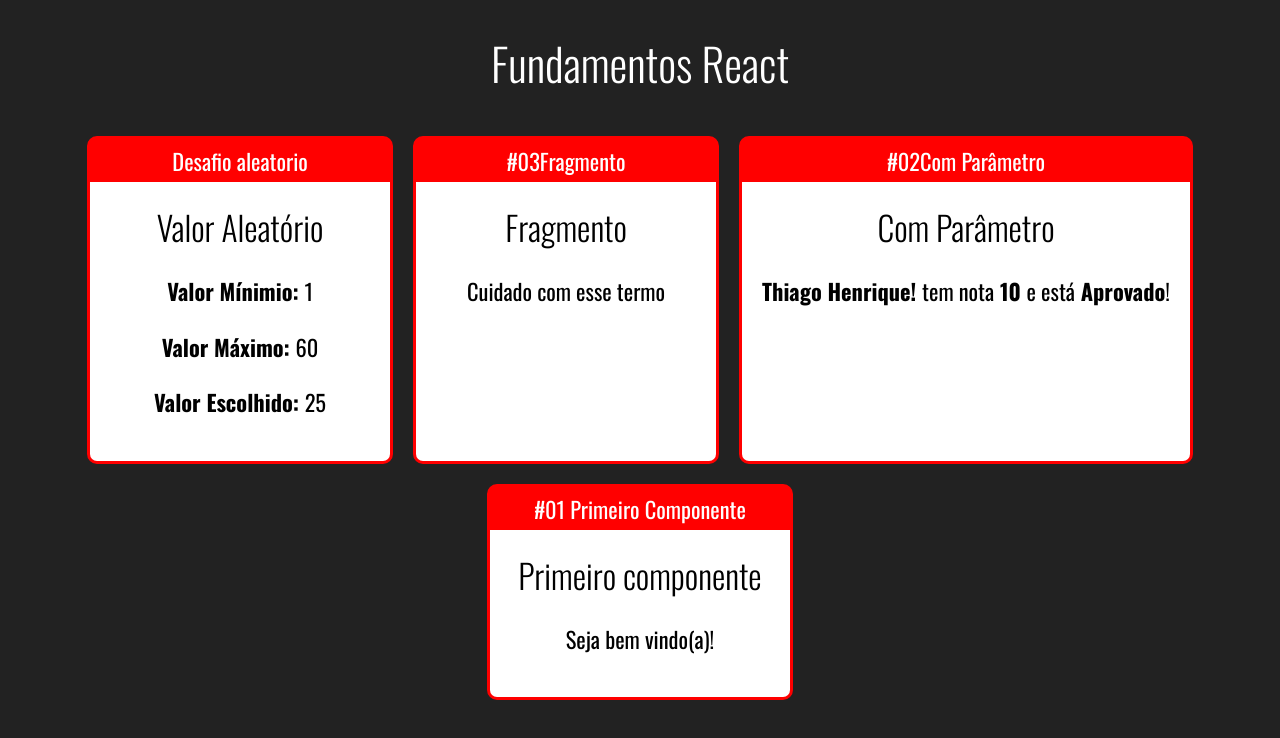
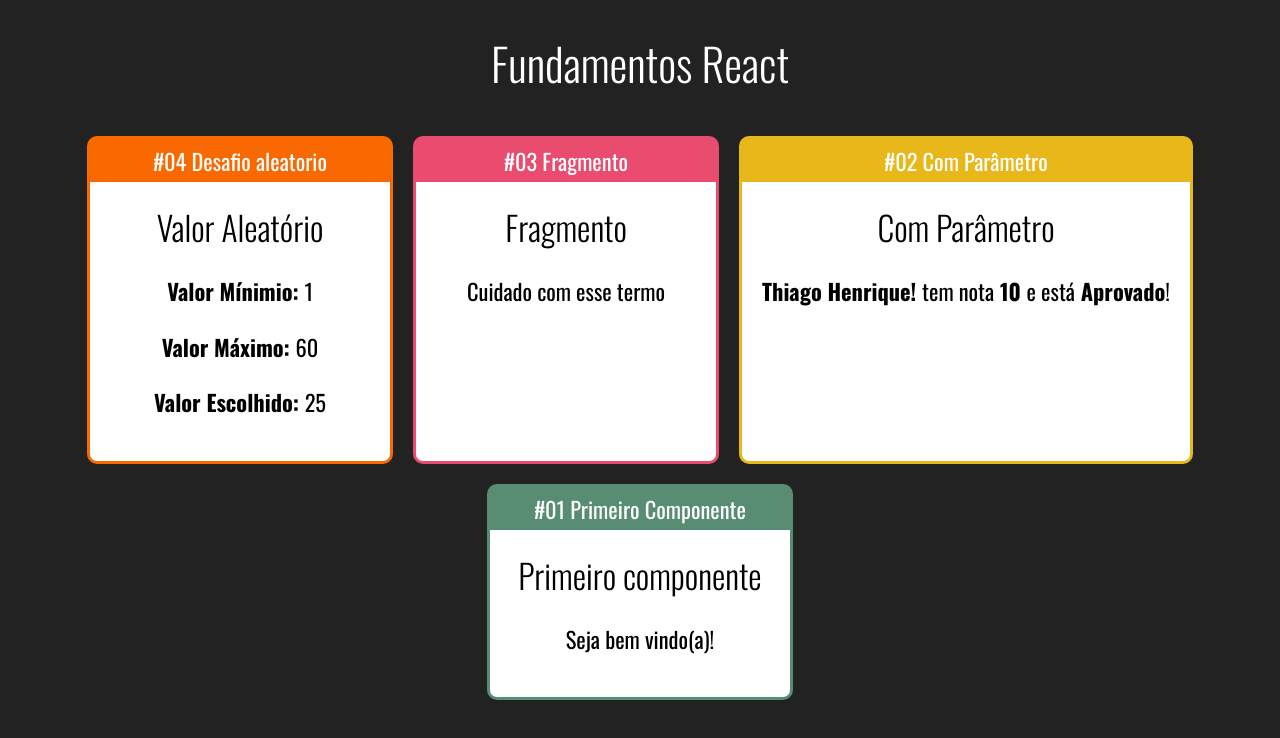
Before and after one commit to thiago-henrique-dev/fundamentos-react, a React (Create React App) app: page / in a window 1280 px wide. Shown: the top 738 px of the page. Built offline with nearby package versions, Linux system fonts and the light colour scheme.

Commit message:
Componentes Cards #03

```diff
--- a/src/App.jsx
+++ b/src/App.jsx
@@ -15,15 +15,15 @@ export default () => {
         <div className="Cards">
 
 
-        <Card titulo="Desafio aleatorio">
+        <Card titulo="#04 Desafio aleatorio" color="#FA6900">
             <Aleatorio min={1} max={60}/>
         </Card>
 
-        <Card titulo="#03Fragmento">
+        <Card titulo="#03 Fragmento" color="#E94C6F">
         <Fragmento />
         </Card>
 
-        <Card titulo="#02Com Parâmetro">
+        <Card titulo="#02 Com Parâmetro" color="#E8B71A">
 
         <ComParametro
             titulo="Com Parâmetro"
@@ -31,7 +31,7 @@ export default () => {
             nota={9.2}/>
         </Card>
 
-        <Card titulo="#01 Primeiro Componente">
+        <Card titulo="#01 Primeiro Componente" color="#588C73">
 
              <Primeiro></Primeiro>
         </Card>
--- a/src/components/layout/Card.css
+++ b/src/components/layout/Card.css
@@ -1,6 +1,6 @@
 .Card {
-    background-color: red;
-    border: 3px solid red;
+
+    border: 3px solid;
     border-radius: 10px;
     overflow: hidden;
     margin: 10px;
--- a/src/components/layout/Card.jsx
+++ b/src/components/layout/Card.jsx
@@ -4,8 +4,15 @@ import React from 'react'
 
 
 export default (props) => {
+
+    const cardStyle = {
+        backgroundColor: props.color || '#F00',
+        borderColor: props.color || '#F00',
+
+    }
+
     return (
-        <div className="Card">
+        <div className="Card" style={cardStyle}>
         <div className="Title"> {props.titulo} </div>
         <div className="Content">
          {props.children}
```
